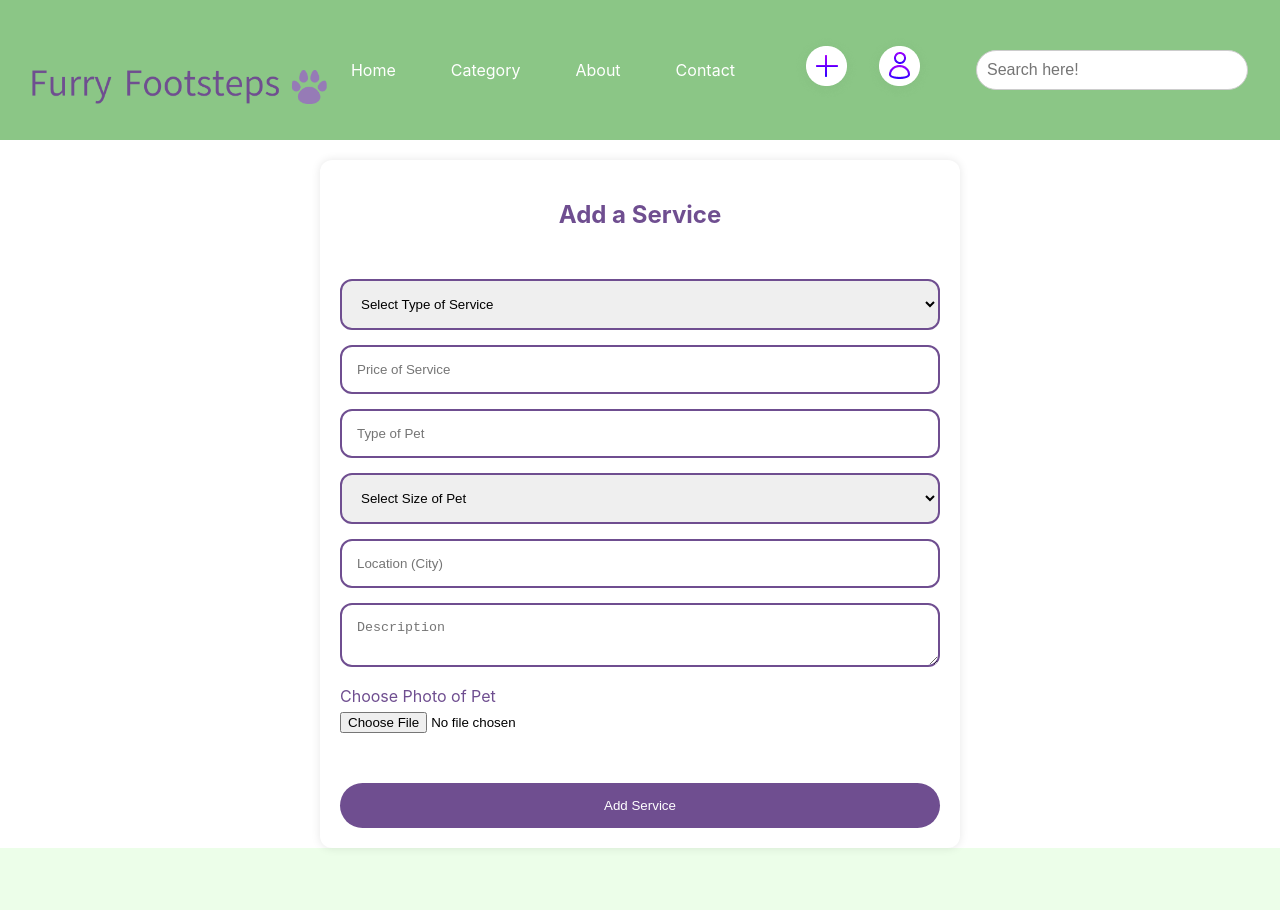
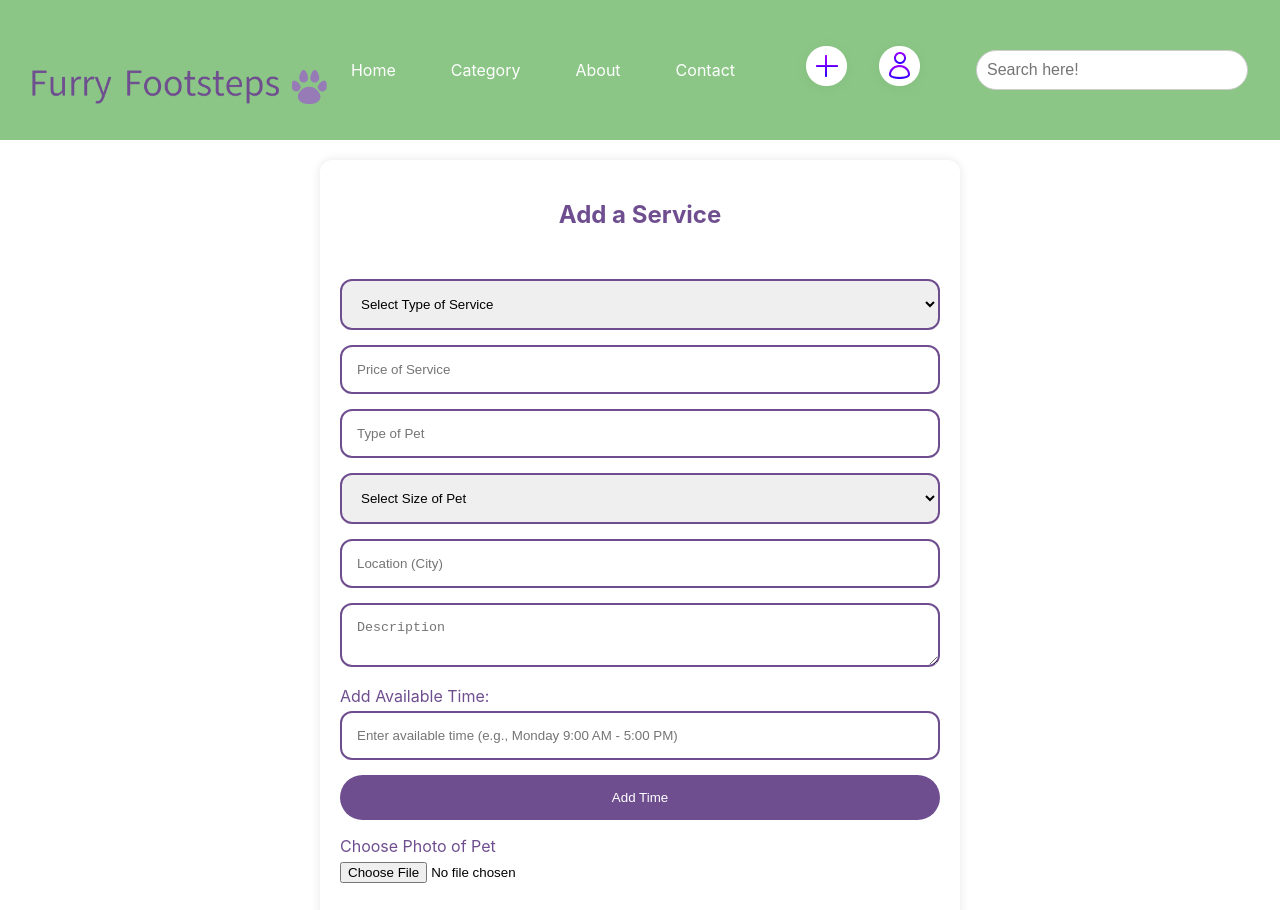
Before and after one commit to IskraNa/FurryFootsteps-UI, a React (Create React App) app: page /addService in a window 1280 px wide. Shown: the top 910 px of the page. Built offline with nearby package versions, Linux system fonts and the light colour scheme.

Commit message:
Adding available times

```diff
--- a/src/components/addServiceForm/addServiceForm.js
+++ b/src/components/addServiceForm/addServiceForm.js
@@ -8,7 +8,9 @@ const AddServiceForm = () => {
         petType: '',
         petSize: '',
         location: '',
-        description: ''
+        description: '',
+        availableTimes: []
+
     });
 
     const handleInputChange = (event) => {
@@ -25,6 +27,19 @@ const AddServiceForm = () => {
             picture: file // Update the state with the selected file
         });
     };
+
+    const handleAddTime = () => {
+        const newTime = document.getElementById("availableTime").value.trim();
+        if (newTime) {
+            setFormData(prevFormData => ({
+                ...prevFormData,
+                availableTimes: [...prevFormData.availableTimes, newTime]
+            }));
+            document.getElementById("availableTime").value = ''; // Clear the input field after adding the time
+        }
+    };
+
+
 
     const handleSubmit = (event) => {
         event.preventDefault();
@@ -105,6 +120,29 @@ const AddServiceForm = () => {
                             borderRadius: '12px',
                         }}
                     />
+                    <div>
+                        <label htmlFor="availableTime" className="choose-picture-label">
+                            Add Available Time:
+                        </label>
+                        <input
+                            type="text"
+                            id="availableTime"
+                            name="availableTime"
+                            placeholder="Enter available time (e.g., Monday 9:00 AM - 5:00 PM)"
+                            required
+                        />
+                        <button type="button" onClick={handleAddTime}>Add Time</button>
+                    </div>
+
+                    <ul>
+                        {formData.availableTimes.map((time, index) => (
+                            <li key={index}>{time}</li>
+                        ))}
+                    </ul>
+
+
+
+
 
 
                     <label htmlFor="picture" className="choose-picture-label">
```
